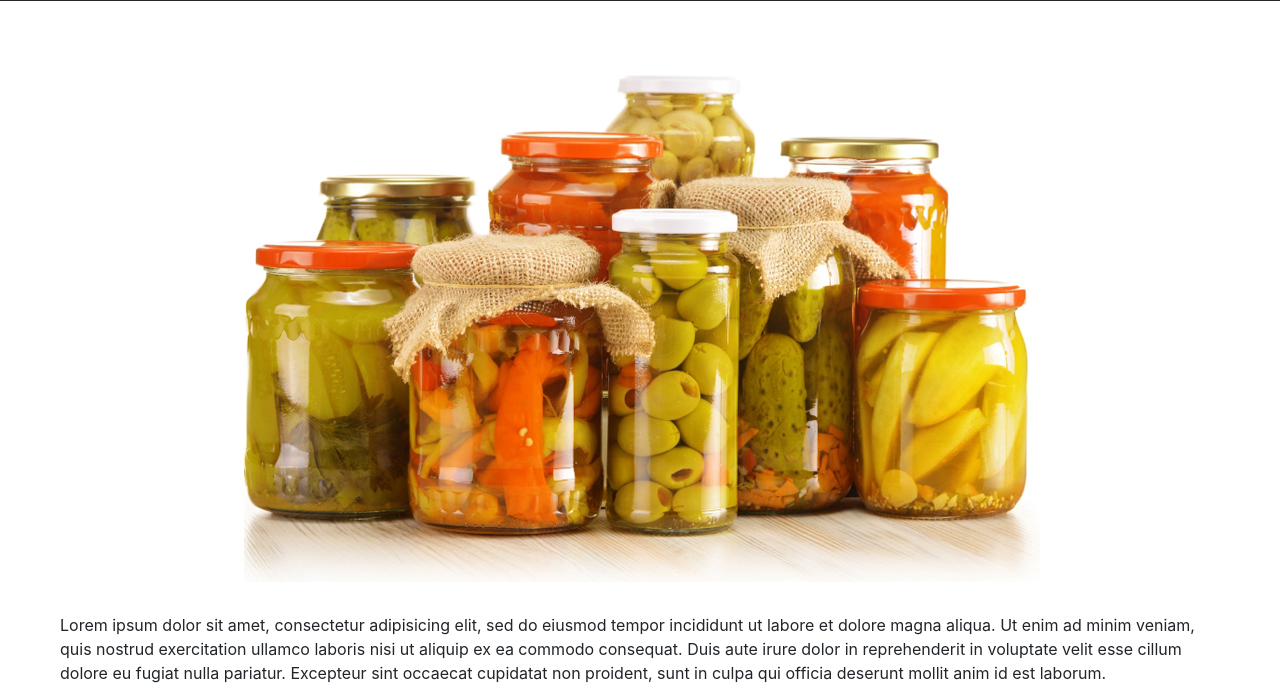
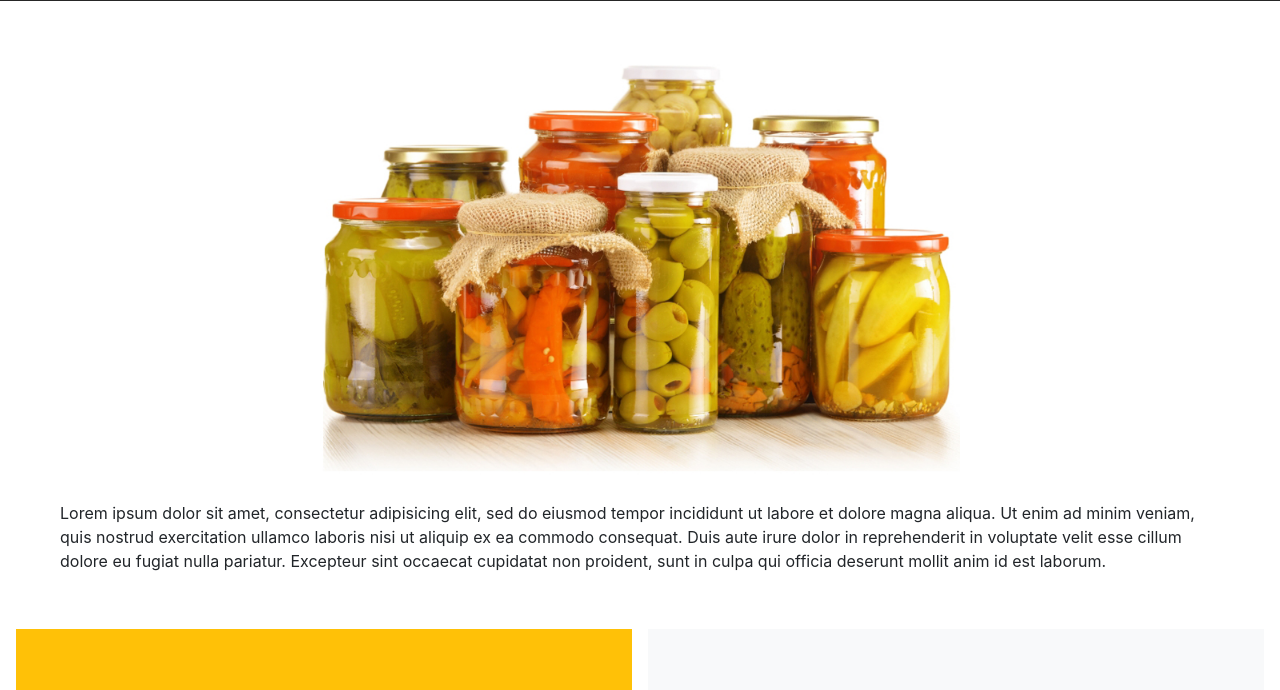
Before and after one commit to RenjithC/renjithc.github.io, a plain HTML site: page index.html in a window 1280 px wide. Shown: the part 47-737 px from the top of the page. Drawn offline with nearby package versions, Linux system fonts and the light colour scheme.

Commit message:
Image change

```diff
--- a/product.css
+++ b/product.css
@@ -94,6 +94,7 @@ h1 {
     margin-bottom: 25px;
     margin-left: auto;
     margin-right: auto;
+    width: 50%;
 }
 
 .footer{
```
Also changed, not shown: index.html (+1 -0 lines).
